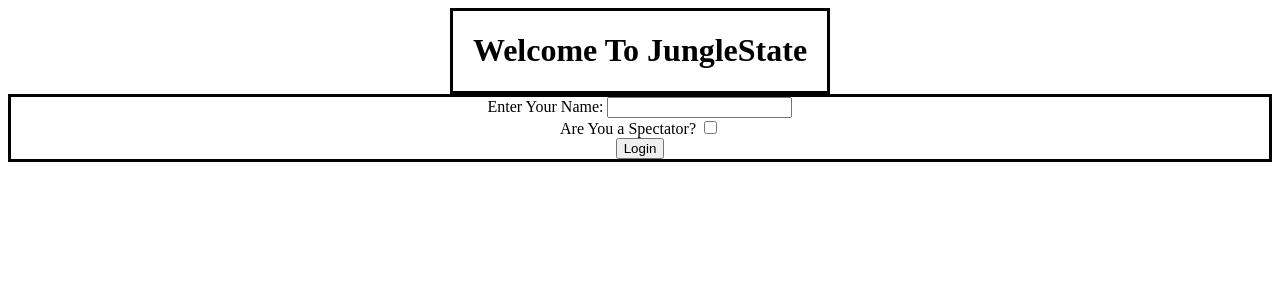
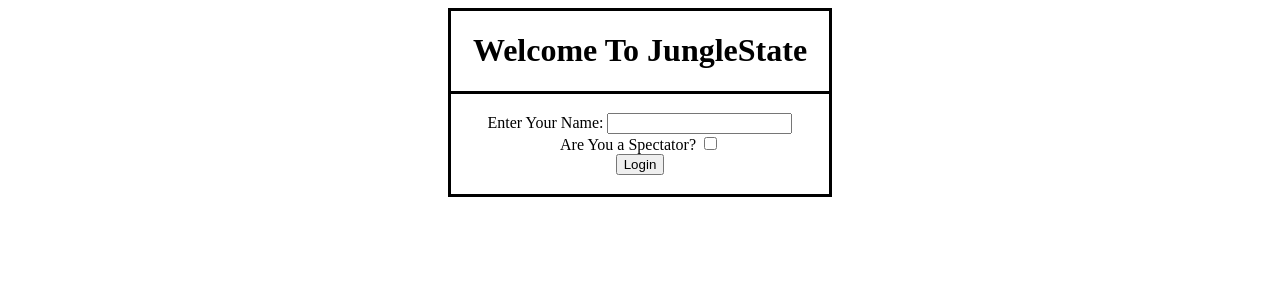
Before and after one commit to JungleState/ksr_junglestate, a Flask app: page /login in a window 1280 px wide. Shown: the top 300 px of the page. Run offline with Flask 2, Linux system fonts and the light colour scheme.

Commit message:
afkdsljgöjlgkjölfsgjkölkgsök

```diff
--- a/server/static/login.css
+++ b/server/static/login.css
@@ -1,16 +1,21 @@
 body {
     text-align: center;
+    margin-left: 35%;
+    margin-right: 35%;
 }
 
 .title {
     border-color: saddlebrown;
     border-width: thick;
     border: solid;
-    margin-left: 35%;
-    margin-right: 35%;
+
 
 }
 
 .login {
     border: solid;
+    border-top: transparent;
+    padding-top: 5%;
+    padding-bottom: 5%;
+
 }
```
